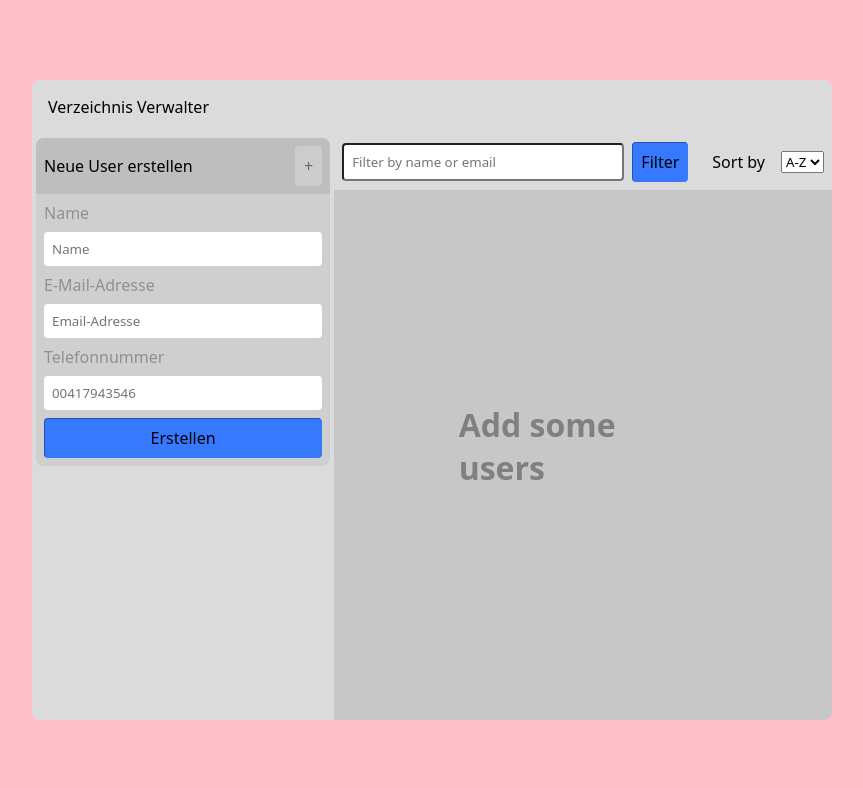
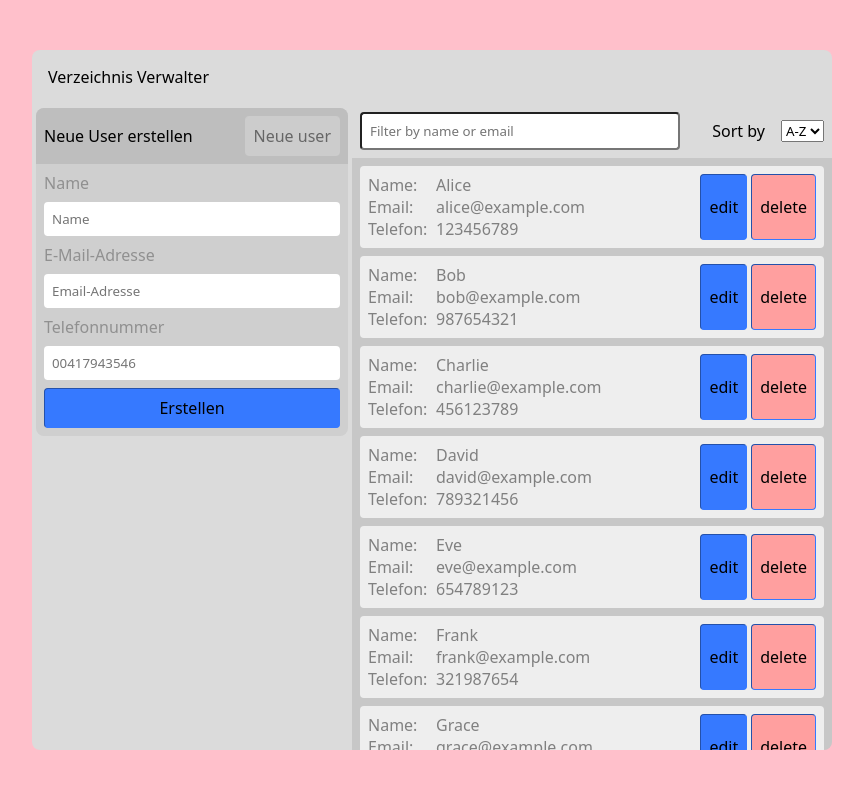
Before and after one commit to davCoCH/verzeichnisVerwalteFrontendAssessment, a React (Vite) app: page / in a window 1280 px wide. Shown: the top 788 px of the page, without its empty margins (208-1071 px from the left). Built offline with nearby package versions, Linux system fonts and the light colour scheme.

Commit message:
WP, ConfirmationDialog added, filter and sort function inplemented, scroll bug by the list fixed

```diff
--- a/src/App.jsx
+++ b/src/App.jsx
@@ -10,32 +10,29 @@ import {
   updateEditPanelUI,
   updateAddPanelUI,
 } from "@helpers/funcs.js";
+import { mockUsers, formModel, userModel } from "@helpers/models";
 import useBtnDisabled from "@hooks/useBtnDisabled";
+import ConfirmationDialog from "./components/ConfirmationDialog";
 
 function App() {
   //http://localhost:3000/ for api mock...
 
   const [editPanelLabel, seteditPanelLabel] = useState("Neue User erstellen");
   const [buttonPanelLabel, setButtonPanelLabel] = useState("Erstellen");
-  const [formValues, setFormValues] = useState({
-    name: "",
-    email: "",
-    telephon: "",
-  });
-
-  const [userBridge, setUserBridge] = useState({
-    id: 0,
-    name: "",
-    email: "",
-    telephon: "",
-  });
-
-  const [users, setUsers] = useState([]);
+  const [formValues, setFormValues] = useState(formModel);
+  const [userBridge, setUserBridge] = useState(userModel);
+  const [showConfirmationDialog, setShowConfirmationDialog] = useState(false);
+  const [users, setUsers] = useState(mockUsers);
+  const [filteredList, setFilteredList] = useState([]);
+  const [filter, setFilter] = useState("");
 
   useBtnDisabled(editPanelLabel);
 
   const handleSubmit = (e) => {
     e.preventDefault();
+
+    setFilter("");
+    setFilteredList([]);
 
     if (buttonPanelLabel !== "Erstellen") {
       setUsers(
@@ -58,11 +55,7 @@ function App() {
       setUsers([newUser, ...users]);
     }
 
-    setFormValues({
-      name: "",
-      email: "",
-      telephon: "",
-    });
+    setFormValues(formModel);
   };
 
   const handleAddUser = () => {
@@ -74,7 +67,7 @@ function App() {
       handleBtnState,
     });
     console.log("add user presed");
-    setFormValues({ name: "", email: "", telephon: "" });
+    setFormValues(formModel);
   };
 
   const handleEdit = (userID) => {
@@ -99,22 +92,77 @@ function App() {
   };
 
   const handleDelete = (userID) => {
-    console.log("deleting....", userID);
+    setShowConfirmationDialog(true);
+    setUserBridge(users.filter((user) => user.id === userID)[0]);
+  };
+
+  const confirmDeleteUser = (userID) => {
+    console.log("borrando...");
     setUsers(users.filter((user) => user.id !== userID));
-    setFormValues({
-      name: "",
-      email: "",
-      telephon: "",
-    });
+    setFormValues(formModel);
+    console.log(`The user: ${userBridge.name} has been deleted!`);
+    setUserBridge(userModel);
+    setShowConfirmationDialog(false);
   };
 
   const handleFilter = (e) => {
-    e.preventDefault();
-    console.log("fitering");
+    const searchUser = e.target.value;
+    setFilter(searchUser);
+
+    if (searchUser === "") {
+      setFilteredList([]);
+      return;
+    } else {
+      const filteredUsers = users.filter((user) =>
+        user.name.toLowerCase().includes(e.target.value.toLowerCase())
+      );
+      setFilteredList(filteredUsers);
+    }
   };
 
   const handleSort = (e) => {
-    console.log("the seleciton is:", e.target.value);
+    const sortedUser = [...users];
+    if (e.target.value === "A-Z") {
+      sortedUser.sort((a, b) => a.name.localeCompare(b.name));
+    } else {
+      sortedUser.sort((a, b) => b.name.localeCompare(a.name));
+    }
+    setUsers(sortedUser);
+  };
+
+  const renderUserList = () => {
+    if (filteredList.length > 0) {
+      return filteredList.map((user) => (
+        <ListRow
+          key={user.id}
+          user={user}
+          handleEdit={handleEdit}
+          handleDelete={handleDelete}
+        />
+      ));
+    }
+
+    if (users && users.length > 0) {
+      return users.map((user) => (
+        <ListRow
+          key={user.id}
+          user={user}
+          handleEdit={handleEdit}
+          handleDelete={handleDelete}
+        />
+      ));
+    }
+
+    return <h1>Add some users</h1>;
+  };
+
+  const renderListControls = () => {
+    return (
+      <div className={styles.userListControls}>
+        <Filter handleFilter={handleFilter} filter={filter} />
+        <SortMenu handleSort={handleSort} />
+      </div>
+    );
   };
 
   return (
@@ -132,22 +180,15 @@ function App() {
             formData={{ formValues, setFormValues }}
           />
           <div className={styles.userList}>
-            <div className={styles.userListControls}>
-              <Filter handleFilter={handleFilter} />
-              <SortMenu handleSort={handleSort} />
-            </div>
+            {renderListControls()}
             <div className={styles.listWrapper}>
-              {users && users.length > 0 ? (
-                users.map((user) => (
-                  <ListRow
-                    key={user.id}
-                    user={user}
-                    handleEdit={handleEdit}
-                    handleDelete={handleDelete}
-                  />
-                ))
+              {showConfirmationDialog ? (
+                <ConfirmationDialog
+                  user={userBridge}
+                  deleteUser={confirmDeleteUser}
+                />
               ) : (
-                <h1>Add some users</h1>
+                renderUserList()
               )}
             </div>
           </div>
--- a/src/assets/styles/app.module.css
+++ b/src/assets/styles/app.module.css
@@ -8,10 +8,10 @@
 
 
   .app {
+    width: 100%;
     max-width: 800px;
     min-width: 320px;
-    width: 100%;
-    height: 80vh;
+    height: 700px;
     border-radius: 8px;
     overflow: hidden;
 
@@ -44,15 +44,16 @@
         .listWrapper {
           box-sizing: border-box;
           position: relative;
-          overflow: hidden;
-          overflow-y: scroll;
           display: flex;
           flex-direction: column;
           align-items: start;
+          overflow: hidden;
+          overflow-y: scroll;
           height: 100%;
           color: gray;
           padding: 8px;
           gap: 8px;
+          padding-bottom: 120px;
 
           & h1 {
             position: absolute;
--- /dev/null
+++ b/src/assets/styles/confirmationDialog.module.css
@@ -0,0 +1,38 @@
+.confirmationDialog {
+  position: absolute;
+
+  top: 40%;
+  left: 50%;
+  transform: translate(-50%, -50%);
+
+  background-color: rgb(230, 230, 230);
+  width: 100%;
+  max-width: 300px;
+  text-align: center;
+  padding: 16px;
+  border-radius: 8px;
+  border: solid 1px rgb(171, 171, 171);
+
+  & h2 {
+    margin-bottom: 16px;
+  }
+
+  & button {
+    all: unset;
+    margin-top: 16px;
+    padding: 8px;
+    border-radius: 4px;
+    cursor: pointer;
+    background-color: var(--btn-delete-bg-color);
+    text-align: center;
+    font-weight: 500;
+    border: solid 1px var(--btn-delete-bg-color);
+    color: black;
+
+    &:hover {
+      background-color: var(--btn-delete-hover-color);
+
+    }
+
+  }
+}
--- a/src/assets/styles/filter.module.css
+++ b/src/assets/styles/filter.module.css
@@ -2,12 +2,9 @@
   flex-grow: 1;
   background-color: rgb(219, 219, 219);
   padding: 8px;
-
-  & form {
   display: flex;
   align-items: center;
   justify-content: space-between;
-    width: 100%;
 
   & input[type="text"] {
     flex-grow: 1;
@@ -18,7 +15,7 @@
     cursor: pointer;
   }
 
-    & button[type="submit"] {
+  & button[type="button"] {
     all: unset;
     padding: 8px;
     border-radius: 4px;
@@ -33,4 +30,3 @@
     }
   }
 }
-}
--- /dev/null
+++ b/src/components/ConfirmationDialog.jsx
@@ -0,0 +1,19 @@
+import React from "react";
+import styles from "@styles/confirmationDialog.module.css";
+
+const ConfirmationDialog = ({ user, deleteUser }) => {
+  return (
+    <div className={styles.confirmationDialog}>
+      <h2>Achtung!!</h2>
+      <p>
+        Der User <strong>{user.name}</strong> mit id: <strong>{user.id}</strong>{" "}
+        wir gelöscht
+      </p>
+      <p>Sind sie sicher?</p>
+
+      <button onClick={() => deleteUser(user.id)}>Bestätigen</button>
+    </div>
+  );
+};
+
+export default ConfirmationDialog;
--- a/src/components/EditPanel.jsx
+++ b/src/components/EditPanel.jsx
@@ -23,7 +23,7 @@ const EditPanel = ({
         <header className={styles.editPanelHeader}>
           <span>{label}</span>
           <button id="addBtn" onClick={handleAddUser}>
-            +
+            Neue user
           </button>
         </header>
 
--- a/src/components/Filter.jsx
+++ b/src/components/Filter.jsx
@@ -1,17 +1,16 @@
 import React from "react";
 import styles from "@styles/filter.module.css";
 
-const Filter = ({ handleFilter }) => {
+const Filter = ({ handleFilter, filter }) => {
   return (
     <div className={styles.filterWrapper}>
-      <form onSubmit={(e) => handleFilter(e)}>
-        <input
-          type="text"
-          id="inputFilter"
-          placeholder="Filter by name or email"
-        />
-        <button type="submit">Filter</button>
-      </form>
+      <input
+        type="text"
+        id="inputFilter"
+        placeholder="Filter by name or email"
+        value={filter}
+        onChange={handleFilter}
+      />
     </div>
   );
 };
--- /dev/null
+++ b/src/helpers/models.js
@@ -0,0 +1,31 @@
+export const formModel = {
+  name: "",
+  email: "",
+  telephon: "",
+};
+
+export const userModel = {
+  id: 0,
+  name: "",
+  email: "",
+  telephon: "",
+};
+
+export const mockUsers = [
+  { id: 1, name: "Alice", email: "alice@example.com", telephon: "123456789" },
+  { id: 2, name: "Bob", email: "bob@example.com", telephon: "987654321" },
+  {
+    id: 3,
+    name: "Charlie",
+    email: "charlie@example.com",
+    telephon: "456123789",
+  },
+  { id: 4, name: "David", email: "david@example.com", telephon: "789321456" },
+  { id: 5, name: "Eve", email: "eve@example.com", telephon: "654789123" },
+  { id: 6, name: "Frank", email: "frank@example.com", telephon: "321987654" },
+  { id: 7, name: "Grace", email: "grace@example.com", telephon: "159753258" },
+  { id: 8, name: "Hank", email: "hank@example.com", telephon: "258456159" },
+  { id: 9, name: "Ivy", email: "ivy@example.com", telephon: "753159456" },
+  { id: 10, name: "Jack", email: "jack@example.com", telephon: "852147963" },
+  { id: 11, name: "Luca", email: "luca@example.com", telephon: "22847963" },
+];
```
Lines whose indentation alone changed are shown as unchanged.
